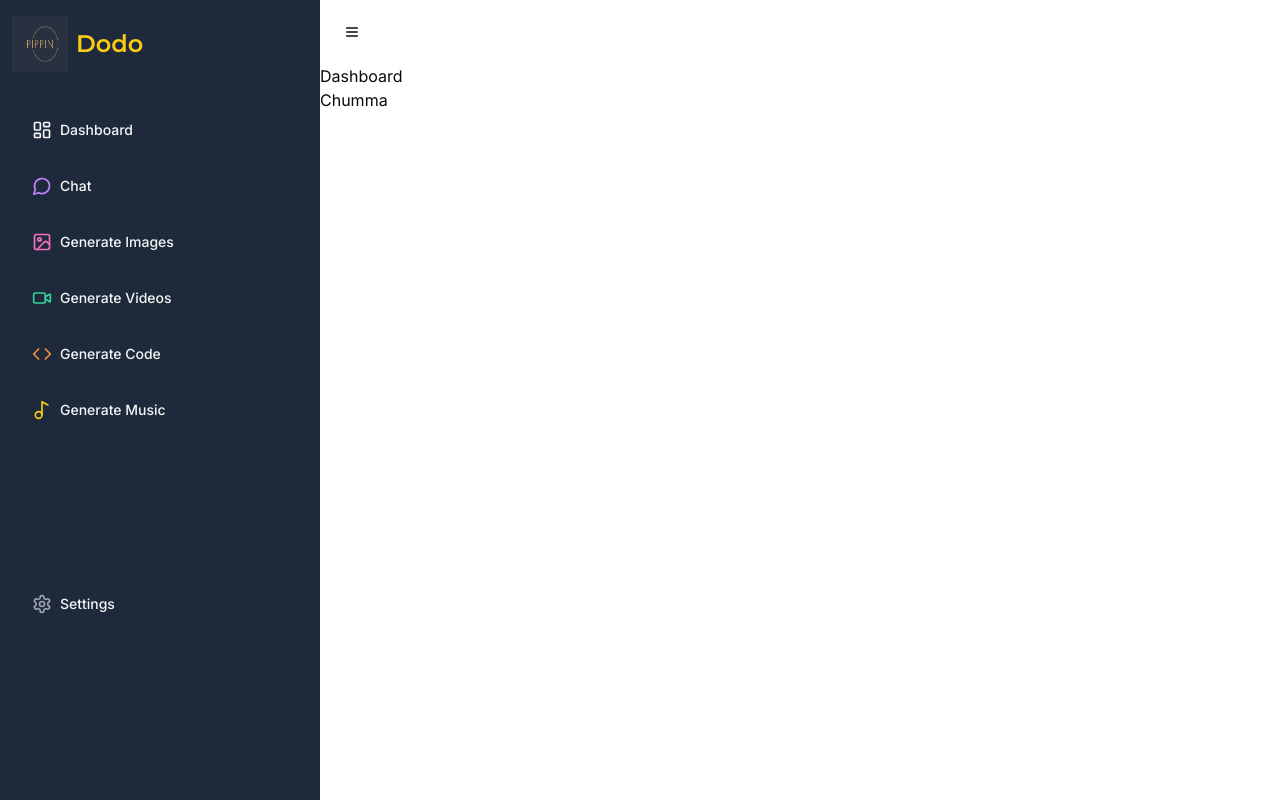
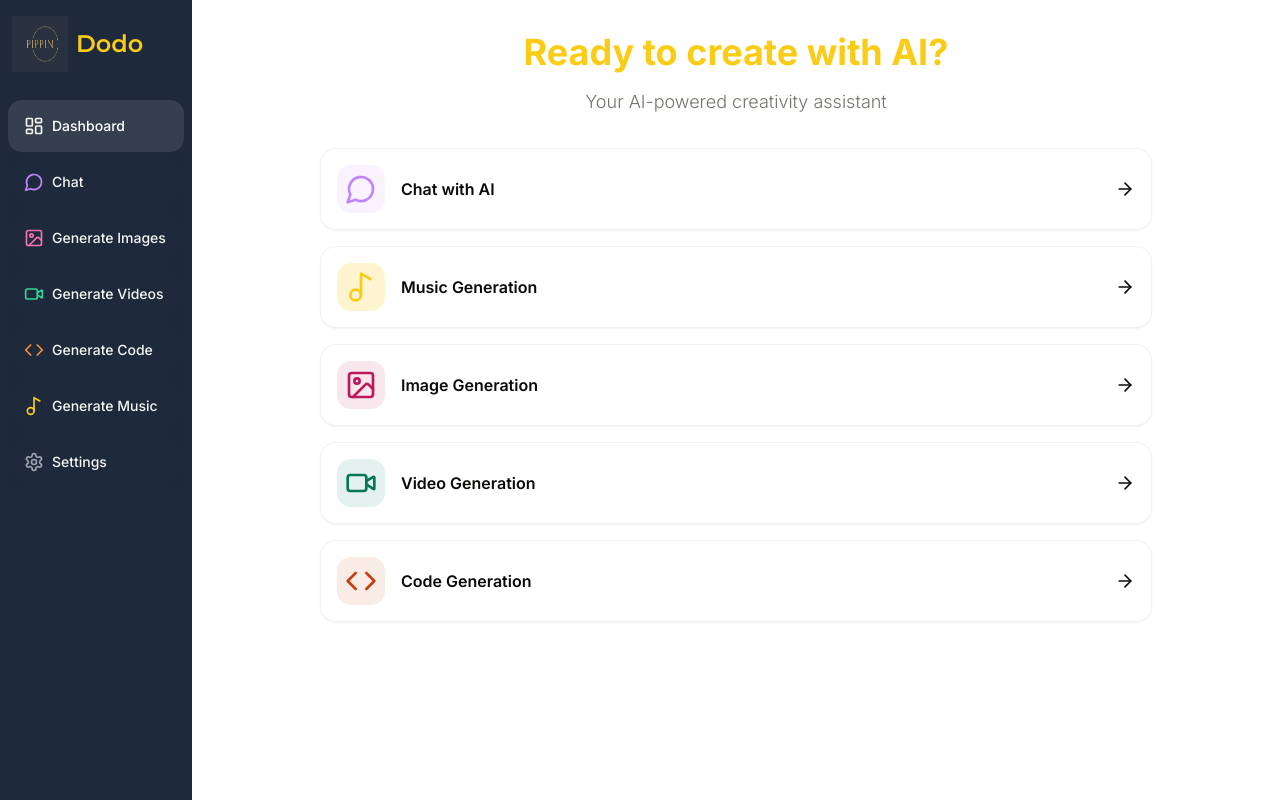
Before and after one commit to aneenajohn/generate-with-ai, a Next.js app: page /dashboard in a window 1280 px wide. Built offline with nearby package versions, Linux system fonts and the light colour scheme.

Commit message:
dashboard layout updated
Signed-off-by: Aneena John <aneenajohn@gmail.com>

```diff
--- a/app/(dashboard)/dashboard/page.tsx
+++ b/app/(dashboard)/dashboard/page.tsx
@@ -1,84 +1,86 @@
-import { Button } from '@/components/ui/button';
-// import { UserButton } from '@clerk/nextjs';
-import Link from 'next/link';
+'use client';
+import { useRouter } from 'next/navigation';
 
-{
-  /* <UserButton afterSignOutUrl='/' /> */
-}
+import { Card } from '@/components/ui/card';
+import {
+  ArrowRight,
+  MessageCircle,
+  CodeIcon,
+  ImageIcon,
+  Music2Icon,
+  VideoIcon,
+} from 'lucide-react';
+
+import { cn } from '@/lib/utils';
+
 export default function DashboardPage() {
+  const tools = [
+    {
+      label: 'Chat with AI',
+      href: '/chat',
+      color: 'text-purple-400',
+      bgColor: 'bg-purple-400/10',
+      icon: MessageCircle,
+    },
+    {
+      label: 'Music Generation',
+      icon: Music2Icon,
+      href: '/music',
+      color: 'text-primary',
+      bgColor: 'bg-primary/20',
+    },
+    {
+      label: 'Image Generation',
+      icon: ImageIcon,
+      color: 'text-pink-700',
+      bgColor: 'bg-pink-700/10',
+      href: '/image',
+    },
+    {
+      label: 'Video Generation',
+      icon: VideoIcon,
+      color: 'text-emerald-700',
+      bgColor: 'bg-emerald-700/10',
+      href: '/video',
+    },
+    {
+      label: 'Code Generation',
+      icon: CodeIcon,
+      color: 'text-orange-700',
+      bgColor: 'bg-orange-700/10',
+      href: '/code',
+    },
+  ];
+
+  const router = useRouter();
+
   return (
-    <>
-      <p>Dashboard</p>
-      <p>Chumma</p>
-      {/* <UserButton afterSignOutUrl='/' /> */}
-      {/* <div className='grid min-h-screen overflow-hidden items-stretch gap-0'>
-        <header className='sticky top-0 z-50 bg-white border-b border-gray-100 backdrop-filter backdrop-blur-sm/20 py-2 md:py-4 dark:bg-gray-950 dark:border-gray-950'>
-          <div className='container flex items-center justify-between px-4 md:px-6'>
-            <Link className='flex items-center space-x-2 font-medium' href='#'>
-              <span className='h-6 w-6 overflow-hidden rounded-lg'>
-                <img
-                  alt='Logo'
-                  className='rounded-lg object-contain'
-                  height='24'
-                  src='/placeholder.svg'
-                  style={{
-                    aspectRatio: '24/24',
-                    objectFit: 'cover',
-                  }}
-                  width='24'
-                />
-              </span>
-              <span className='sr-only'>Home</span>
-            </Link>
-            <nav className='hidden space-x-4 text-sm font-medium md:flex'>
-              <Link
-                className='inline-flex items-center h-10 px-1 border-b-2 border-transparent dark:text-gray-400'
-                href='#'
-              >
-                Code
-              </Link>
-              <Link
-                className='inline-flex items-center h-10 px-1 border-b-2 border-transparent dark:text-gray-400'
-                href='#'
-              >
-                Images
-              </Link>
-              <Link
-                className='inline-flex items-center h-10 px-1 border-b-2 border-transparent dark:text-gray-400'
-                href='#'
-              >
-                Conversations
-              </Link>
-              <Link
-                className='inline-flex items-center h-10 px-1 border-b-2 border-transparent dark:text-gray-400'
-                href='#'
-              >
-                Videos
-              </Link>
-              <Link
-                className='inline-flex items-center h-10 px-1 border-b-2 border-transparent dark:text-gray-400'
-                href='#'
-              >
-                Music
-              </Link>
-            </nav>
-            <div className='flex items-center space-x-4'>
-              <Link
-                className='inline-flex h-10 items-center rounded-md border border-gray-200 border-gray-200 bg-white px-8 text-sm font-medium shadow-sm space-x-2 dark:border-gray-800 dark:border-gray-800 dark:bg-gray-950 dark:hover:bg-gray-950 dark:hover:text-gray-50 dark:focus-visible:ring-gray-300'
-                href='#'
-              >
-                Sign in
-              </Link>
-              <Link
-                className='inline-flex h-10 items-center rounded-md bg-gray-900 px-8 text-sm font-medium text-gray-50 shadow transition-colors hover:bg-gray-900/90 focus-visible:outline-none focus-visible:ring-1 focus-visible:ring-gray-950 disabled:pointer-events-none disabled:opacity-50 dark:bg-gray-50 dark:text-gray-900 dark:hover:bg-gray-50/90 dark:focus-visible:ring-gray-300'
-                href='#'
-              >
-                Sign up
-              </Link>
+    <div>
+      <div className='mb-8 space-y-4'>
+        <h2 className='text-2xl md:text-4xl font-bold text-center text-primary'>
+          Ready to create with AI?
+        </h2>
+        <p className='text-muted-foreground font-light text-sm md:text-lg text-center'>
+          Your AI-powered creativity assistant
+        </p>
+      </div>
+      <div className='px-4 md:px-20 lg:px-32 space-y-4'>
+        {tools.map((tool) => (
+          <Card
+            key={tool.href}
+            className='p-4 border-black/5 flex justify-between items-center hover:shadow-md transition cursor-pointer'
+            onClick={() => router.push(tool.href)}
+          >
+            <div className='flex items-center gap-4'>
+              <div className={cn('p-2 w-fit rounded-md', tool.bgColor)}>
+                <tool.icon className={cn('w-8 h-8', tool.color)} />
+              </div>
+              <div className='font-semibold'>{tool.label}</div>
             </div>
-          </div>
-        </header>
-      </div> */}
-    </>
+            <ArrowRight className='w-5 h-5' />
+          </Card>
+        ))}
+      </div>
+    </div>
   );
 }
--- a/app/(dashboard)/layout.tsx
+++ b/app/(dashboard)/layout.tsx
@@ -5,12 +5,12 @@
   return (
     <div className='h-full relative'>
       {/* Sidebar for desktop */}
-      <div className='hidden h-full md:flex mg:flex-col md:fixed md:inset-y-0 z-[1] bg-slate-800 md:w-1/4'>
-        <div className='h-full'>
+      <div className='hidden h-full md:flex mg:flex-col md:fixed md:inset-y-0 z-[1] bg-slate-800 md:w-[15%]'>
+        <div className='h-full w-full'>
           <Sidebar />
         </div>
       </div>
-      <main className='md:pl-[25%]'>
+      <main className='md:pl-[15%]'>
         {/* Mobile nav bar */}
         <Navbar />
         {children}
--- a/components/navbar.tsx
+++ b/components/navbar.tsx
@@ -6,7 +6,9 @@
 const Navbar = () => {
   return (
     <div className='flex items-center p-4'>
-      <SidebarMobile />
+      <div className='md:hidden'>
+        <SidebarMobile />
+      </div>
       <div className='w-full flex justify-end pr-2'>
         <UserButton afterSignOutUrl='/' />
       </div>
--- a/components/sidebar.tsx
+++ b/components/sidebar.tsx
@@ -2,6 +2,7 @@
 import React from 'react';
 import Link from 'next/link';
 import Image from 'next/image';
+import { usePathname } from 'next/navigation';
 import { Montserrat } from 'next/font/google';
 
 import { cn } from '@/lib/utils';
@@ -20,7 +21,8 @@
   subsets: ['cyrillic', 'latin', 'vietnamese'],
 });
 
-const sidebar = () => {
+const Sidebar = () => {
+  const pathname = usePathname();
   const routes = [
     {
       label: 'Dashboard',
@@ -80,14 +82,21 @@
           </h1>
         </div>
       </Link>
-      <div className='space-y-1 px-4 py-4 h-full flex flex-col'>
+      <div className='space-y-1 px-2 py-3 h-full flex flex-col'>
         {routes.map((route, index) => (
           <Link
             href={route.href}
             key={route.href}
-            className={`w-full flex justify-start group text-sm font-medium hover:text-white hover:bg-white/10 rounded-md transition p-4 ${
-              index === routes.length - 1 ? 'flex-grow' : ''
-            }`}
+            // className={`w-full flex justify-start group text-sm font-medium hover:text-white hover:bg-white/10 rounded-md transition p-4 ${
+            //   index === routes.length - 1 ? 'flex-grow' : ''
+            // }`}
+            className={cn(
+              'w-full flex justify-start group text-sm font-medium hover:text-white hover:bg-white/10 rounded-md transition p-4',
+              //   index === routes.length - 1 ? 'flex-grow' : '',
+              pathname === route.href
+                ? 'bg-white/10 text-white'
+                : 'bg-slate-800'
+            )}
           >
             <div className={`flex flex-1 items-center h-full`}>
               <route.icon
@@ -102,4 +111,4 @@
   );
 };
 
-export default sidebar;
+export default Sidebar;
--- /dev/null
+++ b/components/ui/card.tsx
@@ -0,0 +1,79 @@
+import * as React from "react"
+
+import { cn } from "@/lib/utils"
+
+const Card = React.forwardRef<
+  HTMLDivElement,
+  React.HTMLAttributes<HTMLDivElement>
+>(({ className, ...props }, ref) => (
+  <div
+    ref={ref}
+    className={cn(
+      "rounded-lg border bg-card text-card-foreground shadow-sm",
+      className
+    )}
+    {...props}
+  />
+))
+Card.displayName = "Card"
+
+const CardHeader = React.forwardRef<
+  HTMLDivElement,
+  React.HTMLAttributes<HTMLDivElement>
+>(({ className, ...props }, ref) => (
+  <div
+    ref={ref}
+    className={cn("flex flex-col space-y-1.5 p-6", className)}
+    {...props}
+  />
+))
+CardHeader.displayName = "CardHeader"
+
+const CardTitle = React.forwardRef<
+  HTMLParagraphElement,
+  React.HTMLAttributes<HTMLHeadingElement>
+>(({ className, ...props }, ref) => (
+  <h3
+    ref={ref}
+    className={cn(
+      "text-2xl font-semibold leading-none tracking-tight",
+      className
+    )}
+    {...props}
+  />
+))
+CardTitle.displayName = "CardTitle"
+
+const CardDescription = React.forwardRef<
+  HTMLParagraphElement,
+  React.HTMLAttributes<HTMLParagraphElement>
+>(({ className, ...props }, ref) => (
+  <p
+    ref={ref}
+    className={cn("text-sm text-muted-foreground", className)}
+    {...props}
+  />
+))
+CardDescription.displayName = "CardDescription"
+
+const CardContent = React.forwardRef<
+  HTMLDivElement,
+  React.HTMLAttributes<HTMLDivElement>
+>(({ className, ...props }, ref) => (
+  <div ref={ref} className={cn("p-6 pt-0", className)} {...props} />
+))
+CardContent.displayName = "CardContent"
+
+const CardFooter = React.forwardRef<
+  HTMLDivElement,
+  React.HTMLAttributes<HTMLDivElement>
+>(({ className, ...props }, ref) => (
+  <div
+    ref={ref}
+    className={cn("flex items-center p-6 pt-0", className)}
+    {...props}
+  />
+))
+CardFooter.displayName = "CardFooter"
+
+export { Card, CardHeader, CardFooter, CardTitle, CardDescription, CardContent }
```
